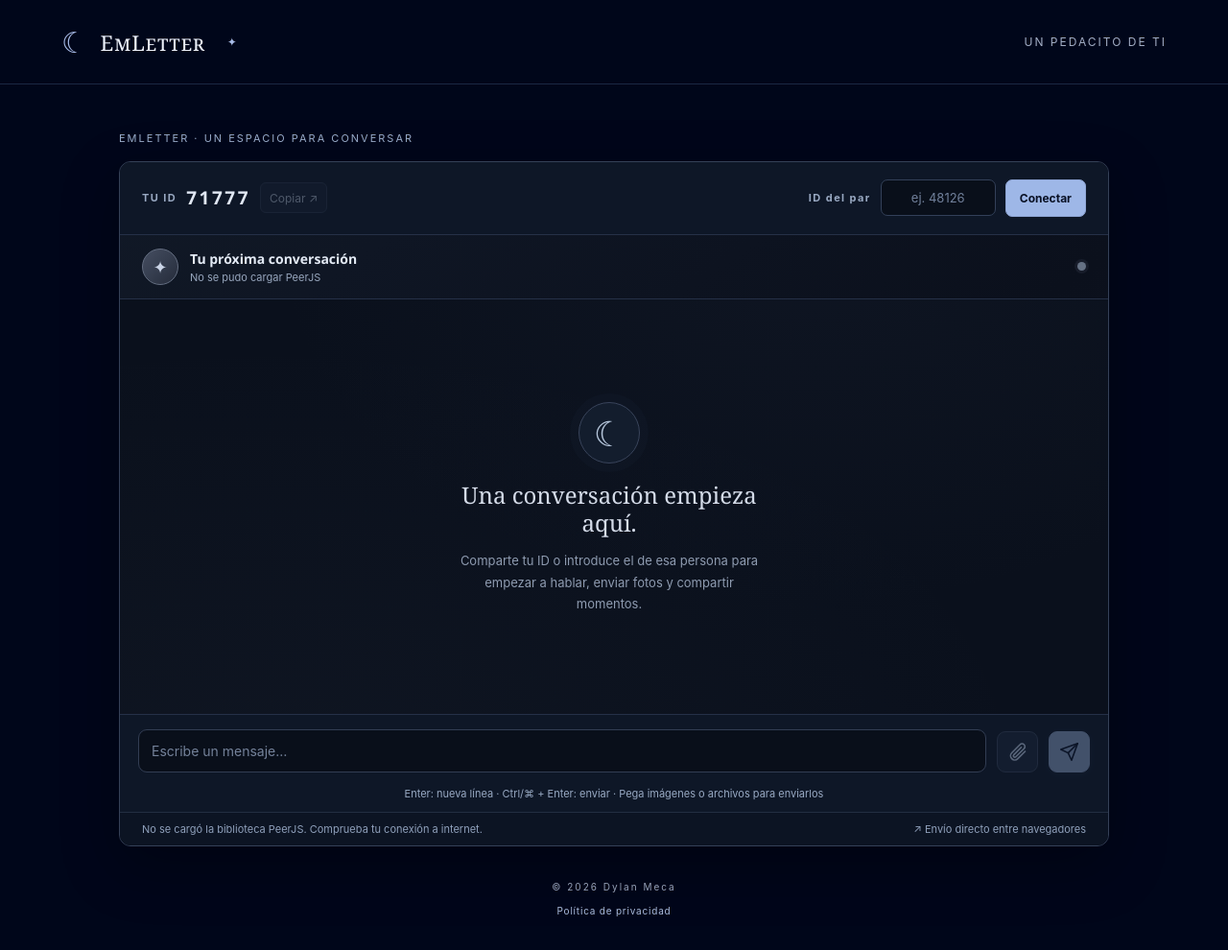
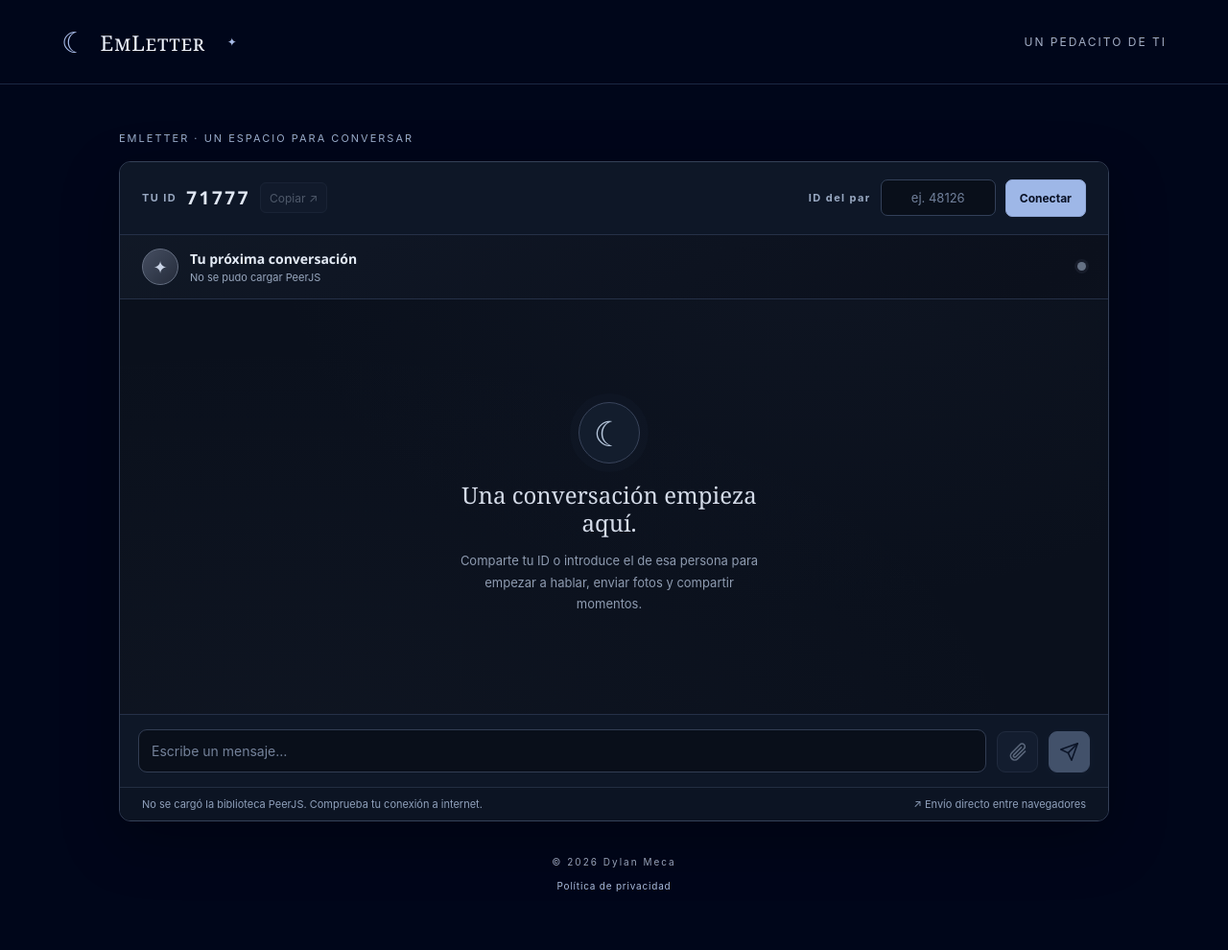
Before and after one commit to dylanmeca/EmLetter, a Jekyll site: the page built from chat.html, in a window 1280 px wide. Shown: the whole page at 96% size. Built offline with Jekyll 4.4.1, drawn with Linux system fonts in a browser that asks for light colours; after the commit the page ends 964 px from its top, so only the background shows below that.

Commit message:
Add files via upload

```diff
--- a/chat.html
+++ b/chat.html
@@ -48,7 +48,7 @@ adsense_page: false # Chat privado: Google prohíbe AdSense aquí.
 
     <form id="chat-message-form" class="chat-composer" autocomplete="off">
       <label for="chat-text" class="sr-only">Mensaje</label>
-      <textarea id="chat-text" placeholder="Escribe un mensaje…" rows="1" maxlength="4000" enterkeyhint="enter" aria-describedby="chat-composer-help" disabled></textarea>
+      <textarea id="chat-text" placeholder="Escribe un mensaje…" rows="1" maxlength="4000" enterkeyhint="enter" disabled></textarea>
       <label class="chat-attach" for="chat-files" tabindex="0" role="button" title="Adjuntar archivos" aria-label="Adjuntar archivos">
         <svg viewBox="0 0 24 24" width="21" height="21" fill="none" stroke="currentColor" stroke-width="1.8" stroke-linecap="round" stroke-linejoin="round" aria-hidden="true"><path d="m21.2 11.5-8.8 8.7a5 5 0 0 1-7.1-7.1L15 3.5a3.4 3.4 0 1 1 4.8 4.8L10 18a1.7 1.7 0 0 1-2.4-2.4l9-9"/></svg>
       </label>
@@ -57,7 +57,6 @@ adsense_page: false # Chat privado: Google prohíbe AdSense aquí.
         <svg viewBox="0 0 24 24" width="21" height="21" fill="none" stroke="currentColor" stroke-width="1.8" stroke-linecap="round" stroke-linejoin="round" aria-hidden="true"><path d="m22 2-7.2 20-4.1-8.7L2 9.2 22 2Z"/><path d="M22 2 10.7 13.3"/></svg>
       </button>
     </form>
-    <p id="chat-composer-help" class="chat-composer-help">Enter: nueva línea · Ctrl/⌘ + Enter: enviar · Pega imágenes o archivos para enviarlos</p>
     <div class="chat-status-row">
       <span id="chat-status" role="status" aria-live="polite">Esperando conexión…</span>
       <span>↗ Envío directo entre navegadores</span>
```
